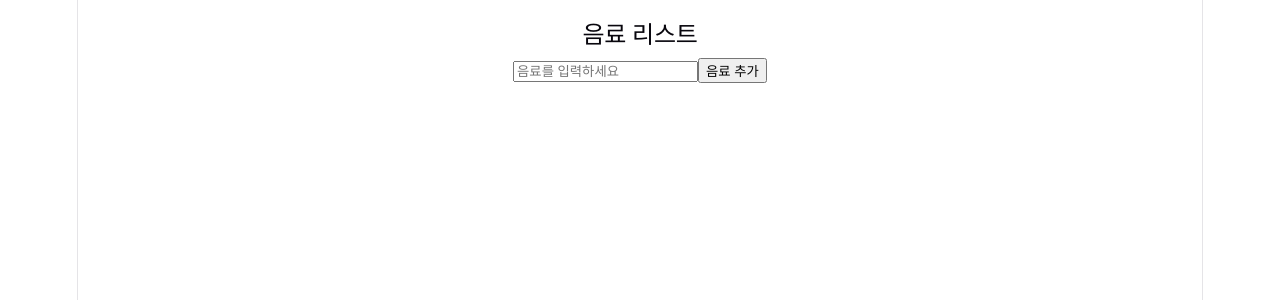
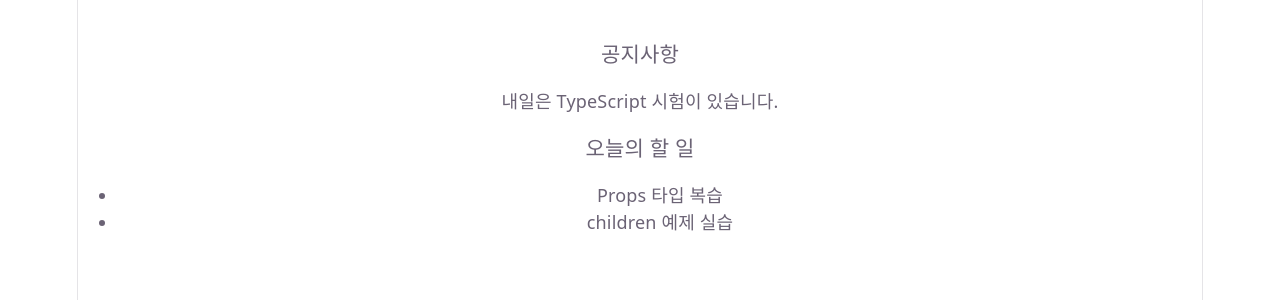
Before and after one commit to sudo2100/react-ts, a React (Vite) app in the folder my-app/: page / in a window 1280 px wide. Shown: the top 300 px of the page. Built offline with nearby package versions, Linux system fonts and the light colour scheme.

Commit message:
props-children

```diff
--- a/my-app/src/App.tsx
+++ b/my-app/src/App.tsx
@@ -4,6 +4,8 @@ import Drink from './components/Drink';
 import Greet from './components/Greet'
 import Greet2 from './components/Greet2'
 import InputValue from './components/InputValue';
+import Box from './props/Box';
+import Card from './props/Card';
 
 function App() {
 
@@ -15,17 +17,29 @@ function App() {
   return (
     <>
       <section className="app">
+        <Card title="공지사항">
+          <p>내일은 TypeScript 시험이 있습니다.</p>
+        </Card>
+
+        <Card title="오늘의 할 일">
+          <ul>
+            <li>Props 타입 복습</li>
+            <li>children 예제 실습</li>
+          </ul>
+        </Card>
+
         {/* <InputValue /> */}
-        <Drink />
-        {/* <Greet
-          name="도경수"
-          age={33}
-        /> */}
-        {/* <Greet2
-          name="도경수"
-          age={33}
-          doClick={doClick}
-        /> */}
+        {/* <Drink /> */}
+        {/* 태그 사이의 있는 내용이 Box의 children으로 전달됨 */}
+        {/* <Box>
+          <h3>박스 안의 내용</h3>
+          <p>이것은 Box 컴포넌트 안에 있는 내용입니다.</p>
+        </Box>
+        <Box>
+          <h3>또 다른 박스</h3>
+          <p>이것은 또 다른 Box 컴포넌트 안에 있는 내용입니다.</p>
+        </Box> */}
+
       </section>
     </>
   )
--- /dev/null
+++ b/my-app/src/props/Box.tsx
@@ -0,0 +1,20 @@
+import type { ReactNode } from "react";
+import React from "react";
+
+const Box = ({children}: {children: ReactNode}) => {
+    // 스타일의 객체 타입 - CSSProperties
+    const boxStyle: React.CSSProperties = {
+        width: '200px',
+        border: '1px solid #000',
+        padding: '20px',
+        margin: '5px'
+    }
+
+    return(
+        <>
+            <div style={boxStyle}>{children}</div>
+        </>
+    )
+}
+
+export default Box;
--- /dev/null
+++ b/my-app/src/props/Card.tsx
@@ -0,0 +1,20 @@
+import type {ReactNode} from 'react'
+
+// children: 컴포넌트 태그 사이에 넣은 내용
+// ReactNode: 문자열, 숫자, 배열등 모든 것
+interface CardProps{
+    title: string;
+    children: ReactNode;
+}
+
+const Card = ({title, children}: CardProps) => {
+
+    return(
+        <div>
+            <h3>{title}</h3>
+            <div>{children}</div>
+        </div>
+    )
+}
+
+export default Card;
```
